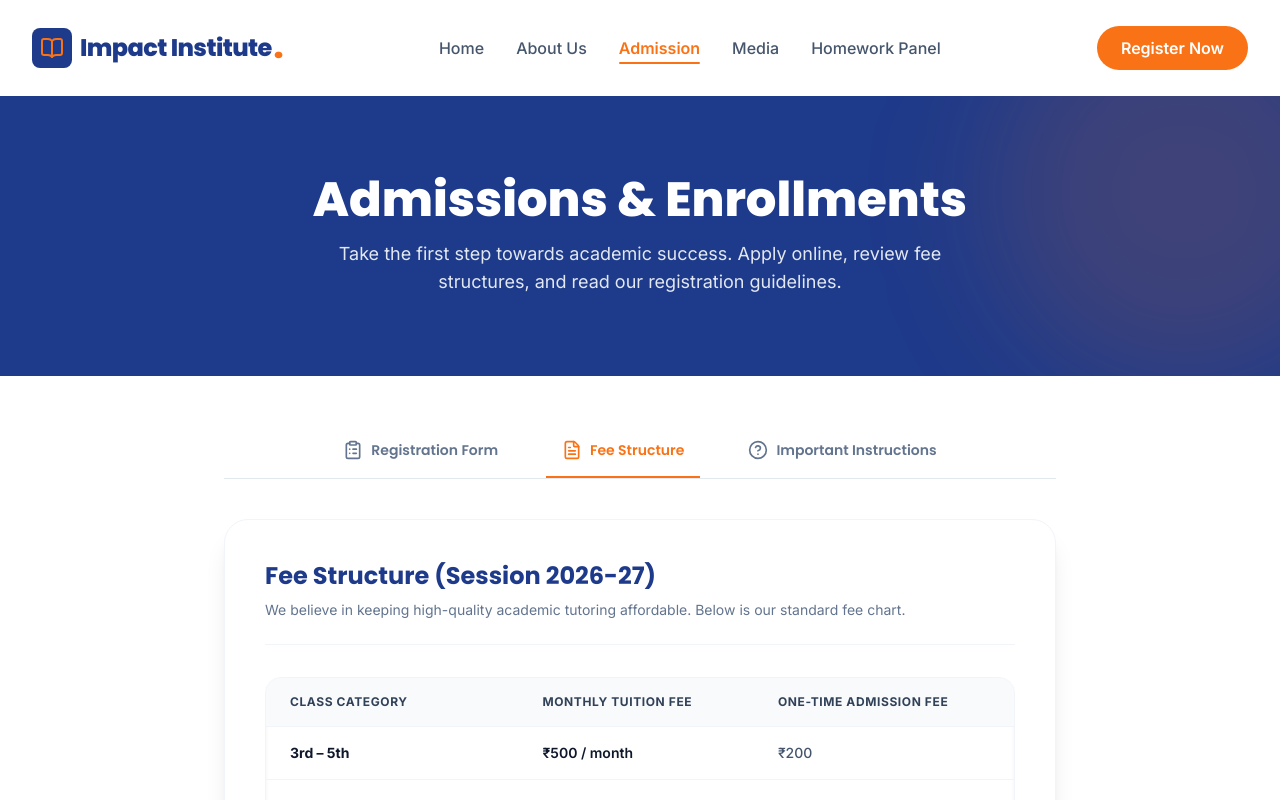
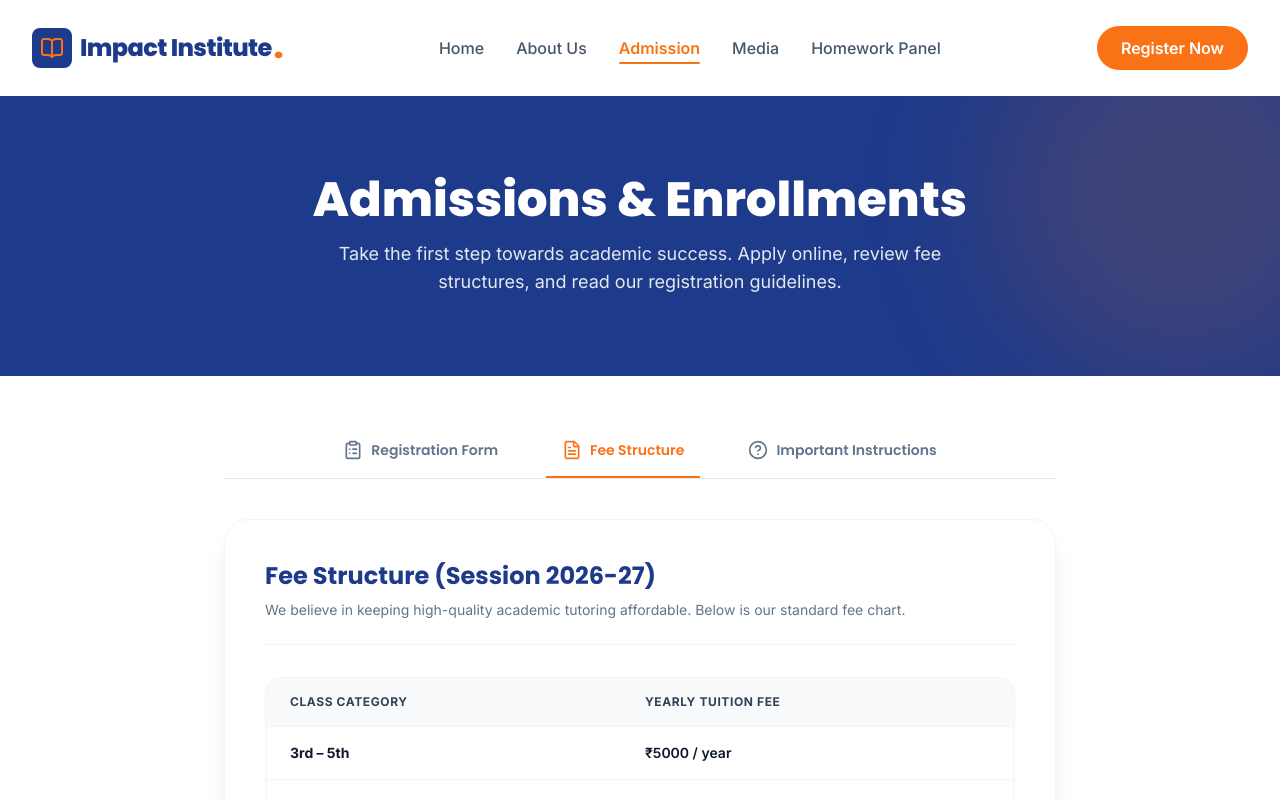
Before and after one commit to haarekasahara1923-wq/impact, a Next.js app: page /admission in a window 1280 px wide. Both pictures are taken after a click on the button "Fee Structure". Shown: the top 800 px of the page. Built offline with nearby package versions, Linux system fonts and the light colour scheme.

Commit message:
Update fee structure to new yearly rates

```diff
--- a/src/app/admission/page.tsx
+++ b/src/app/admission/page.tsx
@@ -432,10 +432,7 @@ export default function AdmissionPage() {
                         Class Category
                       </th>
                       <th scope="col" className="px-6 py-4 border-b border-slate-100">
-                        Monthly Tuition Fee
-                      </th>
-                      <th scope="col" className="px-6 py-4 border-b border-slate-100">
-                        One-Time Admission Fee
+                        Yearly Tuition Fee
                       </th>
                     </tr>
                   </thead>
@@ -445,10 +442,7 @@ export default function AdmissionPage() {
                         3rd – 5th
                       </td>
                       <td className="px-6 py-4 text-slate-900 border-b border-slate-100 font-semibold">
-                        ₹500 / month
-                      </td>
-                      <td className="px-6 py-4 text-slate-600 border-b border-slate-100">
-                        ₹200
+                        ₹5000 / year
                       </td>
                     </tr>
                     <tr className="hover:bg-slate-50/55 transition-colors">
@@ -456,10 +450,7 @@ export default function AdmissionPage() {
                         6th – 8th
                       </td>
                       <td className="px-6 py-4 text-slate-900 border-b border-slate-100 font-semibold">
-                        ₹700 / month
-                      </td>
-                      <td className="px-6 py-4 text-slate-600 border-b border-slate-100">
-                        ₹200
+                        ₹6000 / year
                       </td>
                     </tr>
                     <tr className="hover:bg-slate-50/55 transition-colors">
@@ -467,21 +458,15 @@ export default function AdmissionPage() {
                         9th – 10th
                       </td>
                       <td className="px-6 py-4 text-slate-900 border-b border-slate-100 font-semibold">
-                        ₹900 / month
-                      </td>
-                      <td className="px-6 py-4 text-slate-600 border-b border-slate-100">
-                        ₹300
+                        ₹8000 / year
                       </td>
                     </tr>
                     <tr className="hover:bg-slate-50/55 transition-colors">
                       <td className="px-6 py-4 font-bold text-slate-900 border-b border-slate-100">
-                        11th – 12th (Arts Stream)
+                        11th – 12th
                       </td>
                       <td className="px-6 py-4 text-slate-900 border-b border-slate-100 font-semibold">
-                        ₹1000 / month
-                      </td>
-                      <td className="px-6 py-4 text-slate-600 border-b border-slate-100">
-                        ₹300
+                        ₹9000 / year
                       </td>
                     </tr>
                   </tbody>
```
